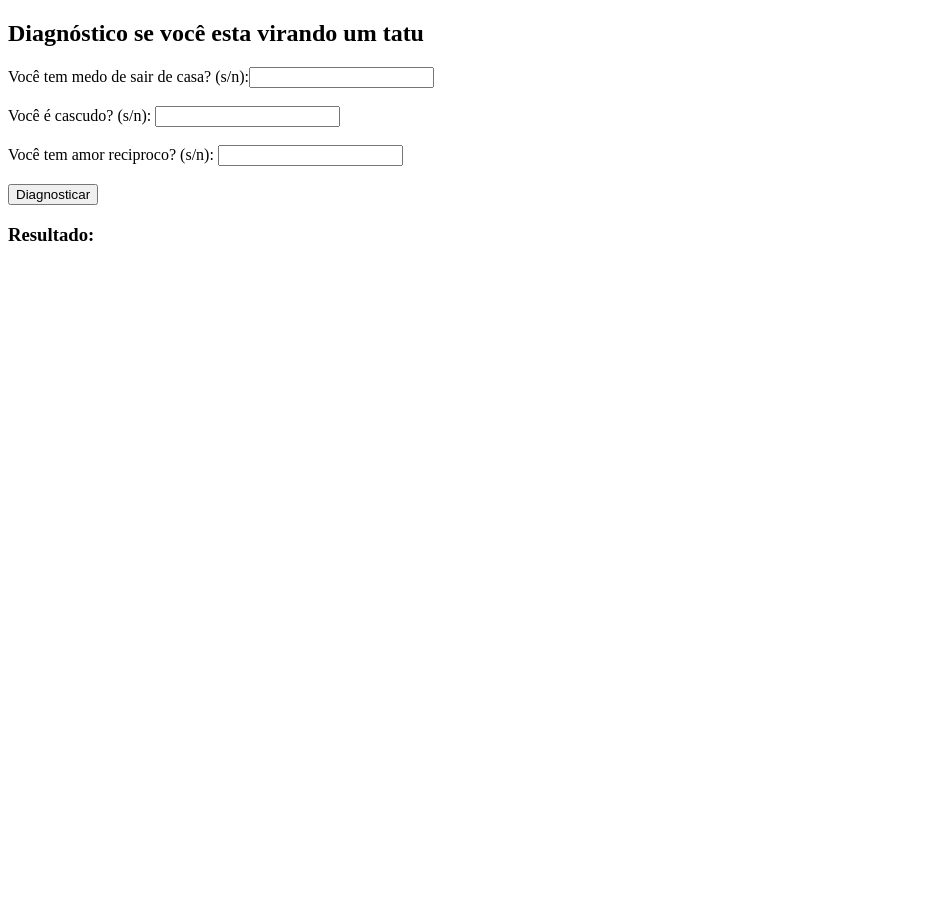
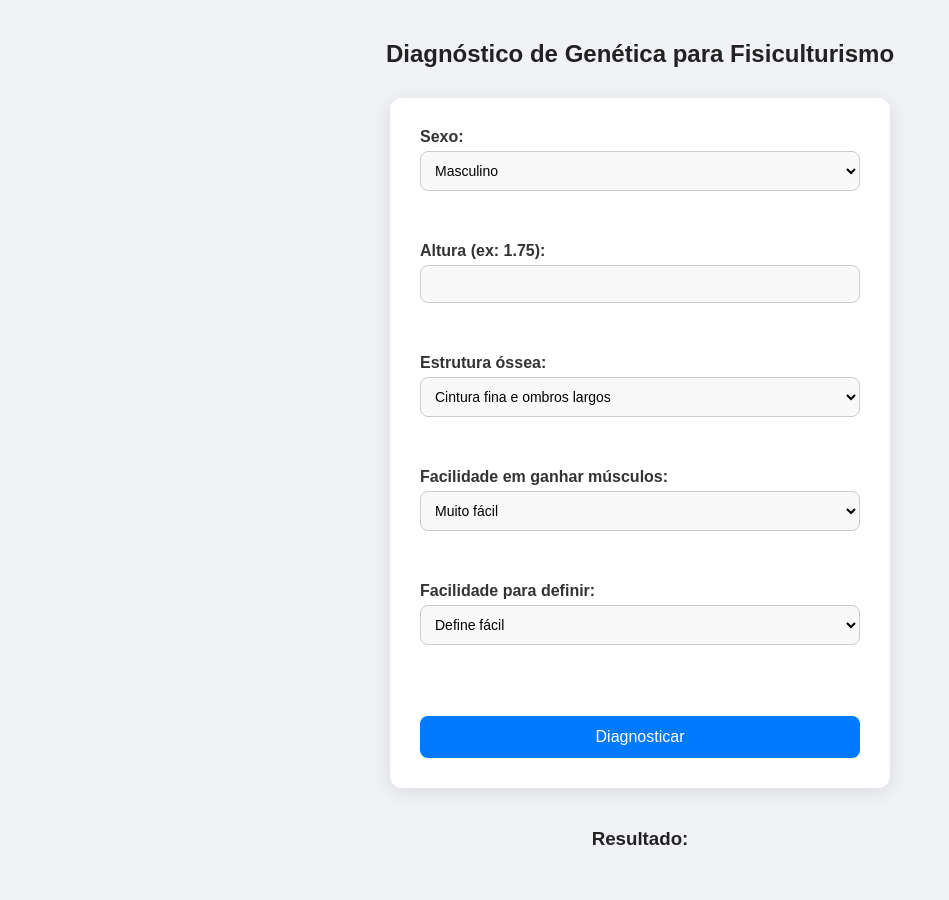
Before and after one commit to victorravazi/Sistema-Diagnostico, a Flask app: page / in a window 1280 px wide. Shown: the whole page, without its empty margins (0-949 px from the left). Before the commit the page ends 241 px from the top, so only its background shows below. Run offline with Flask 3, Linux system fonts and the light colour scheme.

Commit message:
sistema melhorado e muito mais interessante

```diff
--- a/main.py
+++ b/main.py
@@ -11,15 +11,63 @@ def home():
 @app.route("/api/diagnostico", methods=["POST"])
 def diagnostico():
     data = request.json
-    MedoDeSairDeCasa = data.get("MedoDeSairDeCasa")
-    data = request.json
-    Cascudo = data.get("Cascudo")
-    data = request.json
-    AmorReciproco = data.get("AmorReciproco")
-    if MedoDeSairDeCasa == 's' and Cascudo == 's' and AmorReciproco == 's':
-        return jsonify({"resposta": "Você esta virando um tatu"})
+
+    sexo = data.get("sexo")
+    altura = float(data.get("altura"))
+    estrutura = data.get("estrutura")
+    musculo = data.get("musculo")
+    definicao = data.get("definicao")
+
+    pontos = 0
+
+    if sexo == "masculino":
+        if altura <= 1.69:
+            pontos += 7
+        elif 1.70 <= altura <= 1.78:
+            pontos += 10
+        elif 1.79 <= altura <= 1.85:
+            pontos += 5
+        else:
+            pontos += 0
+    elif sexo == "feminino":
+        if altura <= 1.56:
+            pontos += 7
+        elif 1.57 <= altura <= 1.65:
+            pontos += 10
+        elif 1.66 <= altura <= 1.75:
+            pontos += 5
+        else:
+            pontos += 0
+    if estrutura == "ombros_largos":
+        pontos += 10
+    elif estrutura == "iguais":
+        pontos += 5
+    if musculo == "muito_facil":
+        pontos += 20
+    elif musculo == "facil":
+        pontos += 15
+    elif musculo == "dificil":
+        pontos += 5
+    elif musculo == "muito_dificil":
+        pontos -= 15
+    if definicao == "facil":
+        pontos += 10
+    elif definicao == "normal":
+        pontos += 5
+    elif definicao == "sofrido":
+        pontos += 0
+    if pontos >= 47:
+        resultado = "Genética perfeita"
+    elif 37 <= pontos <= 46:
+        resultado = "Genética muito boa"
+    elif 30 <= pontos <= 36:
+        resultado = "Genética boa"
+    elif 15 <= pontos <= 29:
+        resultado = "Genética mediana"
     else:
-        return jsonify({"resposta": "Pereça"})
+        resultado = "Genética ruim"
+
+    return jsonify({"resposta": f"Sua pontuação foi {pontos}. {resultado}."})
 
 if __name__ == "__main__":
     app.run(debug=True)
--- /dev/null
+++ b/static/style.css
@@ -0,0 +1,75 @@
+
+* {
+    margin: 0;
+    padding: 0;
+    box-sizing: border-box;
+}
+
+body {
+    font-family: Arial, sans-serif;
+    background: #f0f2f5;
+    color: #333;
+    padding: 40px;
+}
+
+form {
+    background-color: #fff;
+    padding: 30px;
+    max-width: 500px;
+    margin: auto;
+    border-radius: 12px;
+    box-shadow: 0 4px 20px rgba(0, 0, 0, 0.1);
+}
+
+h2 {
+    text-align: center;
+    margin-bottom: 30px;
+    color: #222;
+}
+
+label {
+    display: block;
+    margin-bottom: 15px;
+    font-weight: bold;
+}
+
+input[type="number"],
+select {
+    width: 100%;
+    padding: 10px;
+    margin-top: 5px;
+    border-radius: 8px;
+    border: 1px solid #ccc;
+    background-color: #f9f9f9;
+    font-size: 14px;
+}
+
+button {
+    width: 100%;
+    padding: 12px;
+    background-color: #007bff;
+    border: none;
+    border-radius: 8px;
+    color: white;
+    font-size: 16px;
+    cursor: pointer;
+    margin-top: 20px;
+    transition: background 0.3s ease;
+}
+
+button:hover {
+    background-color: #0056b3;
+}
+
+h3 {
+    text-align: center;
+    margin-top: 40px;
+    color: #222;
+}
+
+#resposta {
+    text-align: center;
+    font-size: 18px;
+    color: #007bff;
+    margin-top: 10px;
+}
--- a/templates/index.html
+++ b/templates/index.html
@@ -2,14 +2,47 @@
 <html lang="pt-br">
 <head>
     <meta charset="UTF-8">
-    <title>Sistema de diagnostico</title>
+    <link rel="stylesheet" href="{{ url_for('static', filename='style.css') }}">
+    <title>Sistema de Diagnóstico Genético</title>
 </head>
 <body>
-    <h2>Diagnóstico se você esta virando um tatu</h2>
+    <h2>Diagnóstico de Genética para Fisiculturismo</h2>
     <form id="formDiagnostico">
-        <label>Você tem medo de sair de casa? (s/n):<input name="MedoDeSairDeCasa" required></label><br><br>
-        <label>Você é cascudo? (s/n): <input name="Cascudo"></label><br><br>
-        <label>Você tem amor reciproco? (s/n): <input name="AmorReciproco"></label><br><br>
+        <label>Sexo:
+            <select name="sexo" required>
+                <option value="masculino">Masculino</option>
+                <option value="feminino">Feminino</option>
+            </select>
+        </label><br><br>
+
+        <label>Altura (ex: 1.75):
+            <input type="number" step="0.01" name="altura" required>
+        </label><br><br>
+
+        <label>Estrutura óssea:
+            <select name="estrutura" required>
+                <option value="ombros_largos">Cintura fina e ombros largos</option>
+                <option value="iguais">Cintura e ombros iguais</option>
+            </select>
+        </label><br><br>
+
+        <label>Facilidade em ganhar músculos:
+            <select name="musculo" required>
+                <option value="muito_facil">Muito fácil</option>
+                <option value="facil">Fácil</option>
+                <option value="dificil">Difícil</option>
+                <option value="muito_dificil">Muito difícil</option>
+            </select>
+        </label><br><br>
+
+        <label>Facilidade para definir:
+            <select name="definicao" required>
+                <option value="facil">Define fácil</option>
+                <option value="normal">Define normal</option>
+                <option value="sofrido">Define sofrido</option>
+            </select>
+        </label><br><br>
+
         <button type="submit">Diagnosticar</button>
     </form>
 
```
Also changed, not shown: 1 other file.
